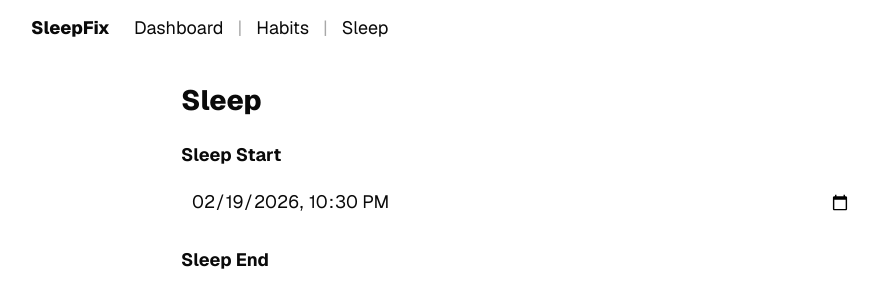
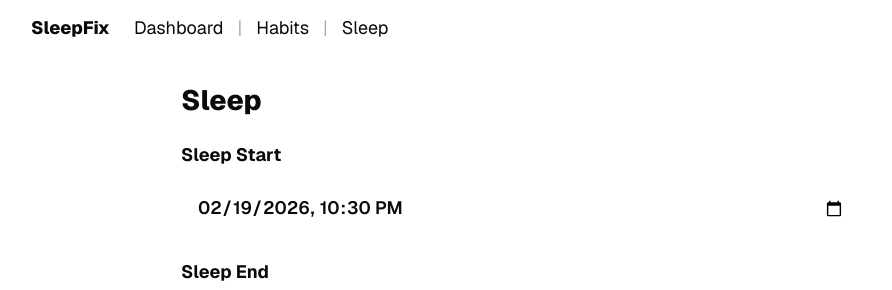
Before and after one commit to jlnalexander5-sudo/sleepfix-app, a Next.js app: page /protected/sleep in a window 1280 px wide. Shown: the top 290 px of the page, without its empty margins (119-1011 px from the left). Built offline with nearby package versions, Linux system fonts and the light colour scheme; no server answers.

Commit message:
Update page.tsx

```diff
--- a/app/protected/sleep/page.tsx
+++ b/app/protected/sleep/page.tsx
@@ -259,7 +259,8 @@ setSleepEnd(end.toISOString().slice(0, 16));
           type="datetime-local"
           value={sleepStart}
           onChange={(e) => setSleepStart(e.target.value)}
-          style={{ width: "100%", padding: 10 }}
+         style={{width: "100%",padding: 16,fontSize: 18,fontWeight: 600,borderRadius: 8,
+}}
         />
       </div>
 
```
